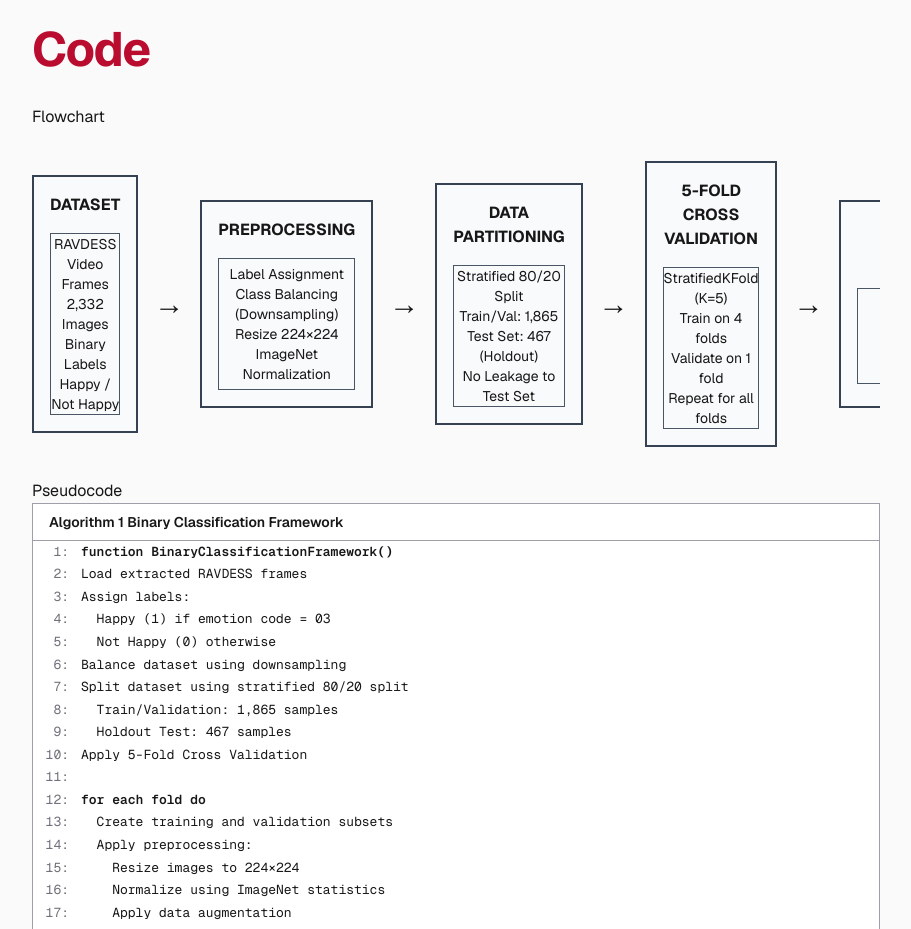
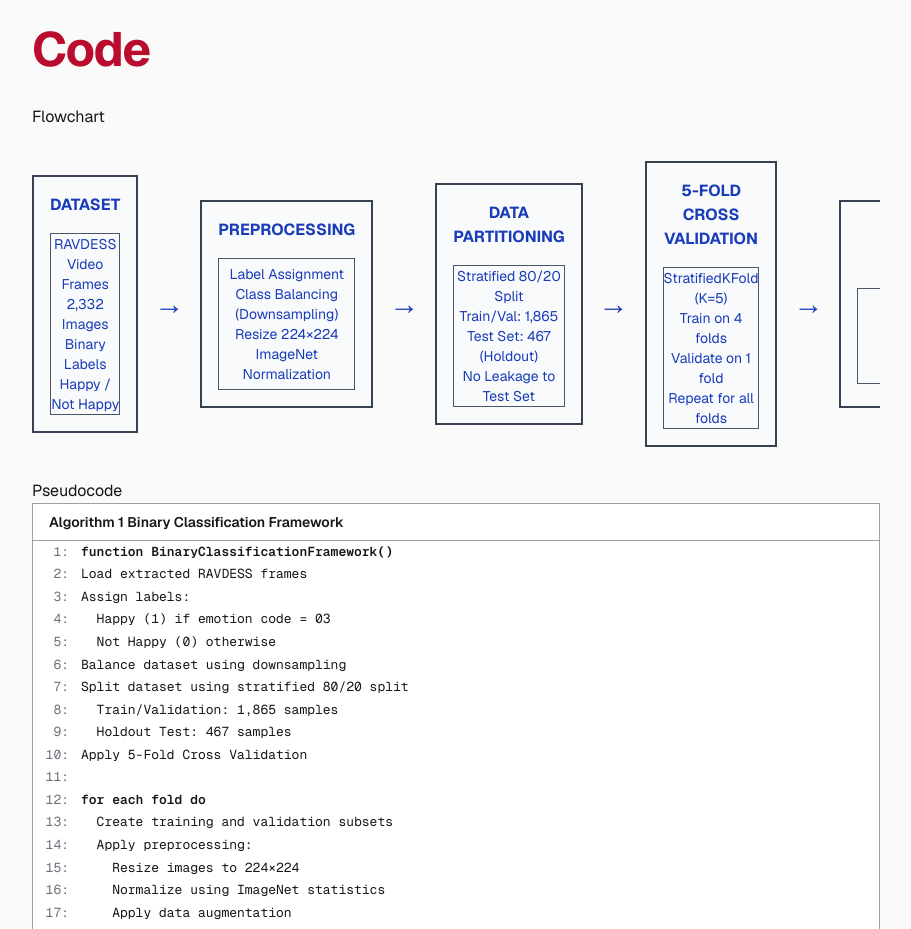
Before and after one commit to pepealania/image-processing-project-tutorial-deep-learning-happy-not-happy-classification, a Next.js app: page /image-processing-project-tutorial-deep-learning-happy-not-happy-classification/ in a window 1280 px wide. Shown: the part 3560-4489 px from the top of the page, without its empty margins (184-1095 px from the left). Built offline with nearby package versions, Linux system fonts and the light colour scheme.

Commit message:
flowchart text blue

```diff
--- a/src/components/DataFlowChart.tsx
+++ b/src/components/DataFlowChart.tsx
@@ -1,6 +1,6 @@
 export default function DataFlowChart() {
   return (
-    <section className="w-full overflow-x-auto py-8">
+    <section className="w-full overflow-x-auto py-8 text-blue-800">
       <div className="min-w-[1400px] flex items-center justify-start gap-4">
 
         {/* Dataset */}
```
